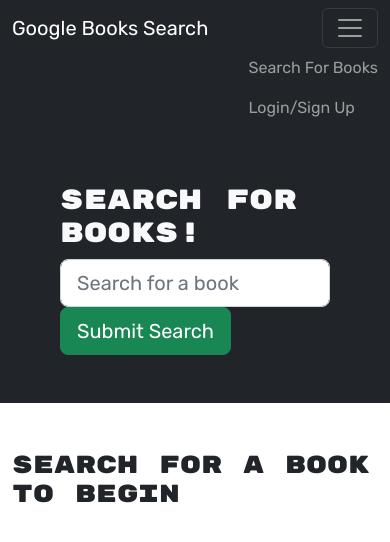
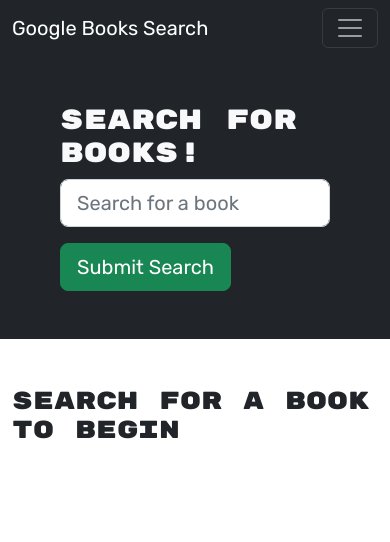
Before and after one commit to CookingMeister/apollo-book-hunt, a React (Vite) app in the folder client/: page / in a window 390 px wide. Shown: the top 542 px of the page. Built offline with nearby package versions, Linux system fonts and the light colour scheme.

Commit message:
update navbar collapse menu styling and search button margin on small screens

```diff
--- a/client/src/components/Navbar.jsx
+++ b/client/src/components/Navbar.jsx
@@ -18,21 +18,21 @@
             Google Books Search
           </Navbar.Brand>
           <Navbar.Toggle aria-controls='navbar' />
-          <Navbar.Collapse id='navbar' className='d-flex flex-row-reverse'>
-            <Nav className='ml-auto d-flex'>
-              <Nav.Link as={Link} to='/'>
+          <Navbar.Collapse id='navbar' className='justify-content-end'>
+          <Nav className='ml-auto'>
+              <Nav.Link as={Link} to='/' className='text-center'>
                 Search For Books
               </Nav.Link>
               {/* if user is logged in show saved books and logout */}
               {Auth.loggedIn() ? (
                 <>
-                  <Nav.Link as={Link} to='/saved'>
+                  <Nav.Link as={Link} to='/saved' className='text-center'>
                     See Your Books
                   </Nav.Link>
-                  <Nav.Link onClick={Auth.logout}>Logout</Nav.Link>
+                  <Nav.Link onClick={Auth.logout} className='text-center'>Logout</Nav.Link>
                 </>
               ) : (
-                <Nav.Link onClick={() => setShowModal(true)}>Login/Sign Up</Nav.Link>
+                <Nav.Link onClick={() => setShowModal(true)} className='text-center'>Login/Sign Up</Nav.Link>
               )}
             </Nav>
           </Navbar.Collapse>
--- a/client/src/pages/SearchBooks.jsx
+++ b/client/src/pages/SearchBooks.jsx
@@ -109,6 +109,7 @@
                   type='text'
                   size='lg'
                   placeholder='Search for a book'
+                  className='mb-3'
                 />
               </Col>
               <Col xs={12} md={4}>
```
